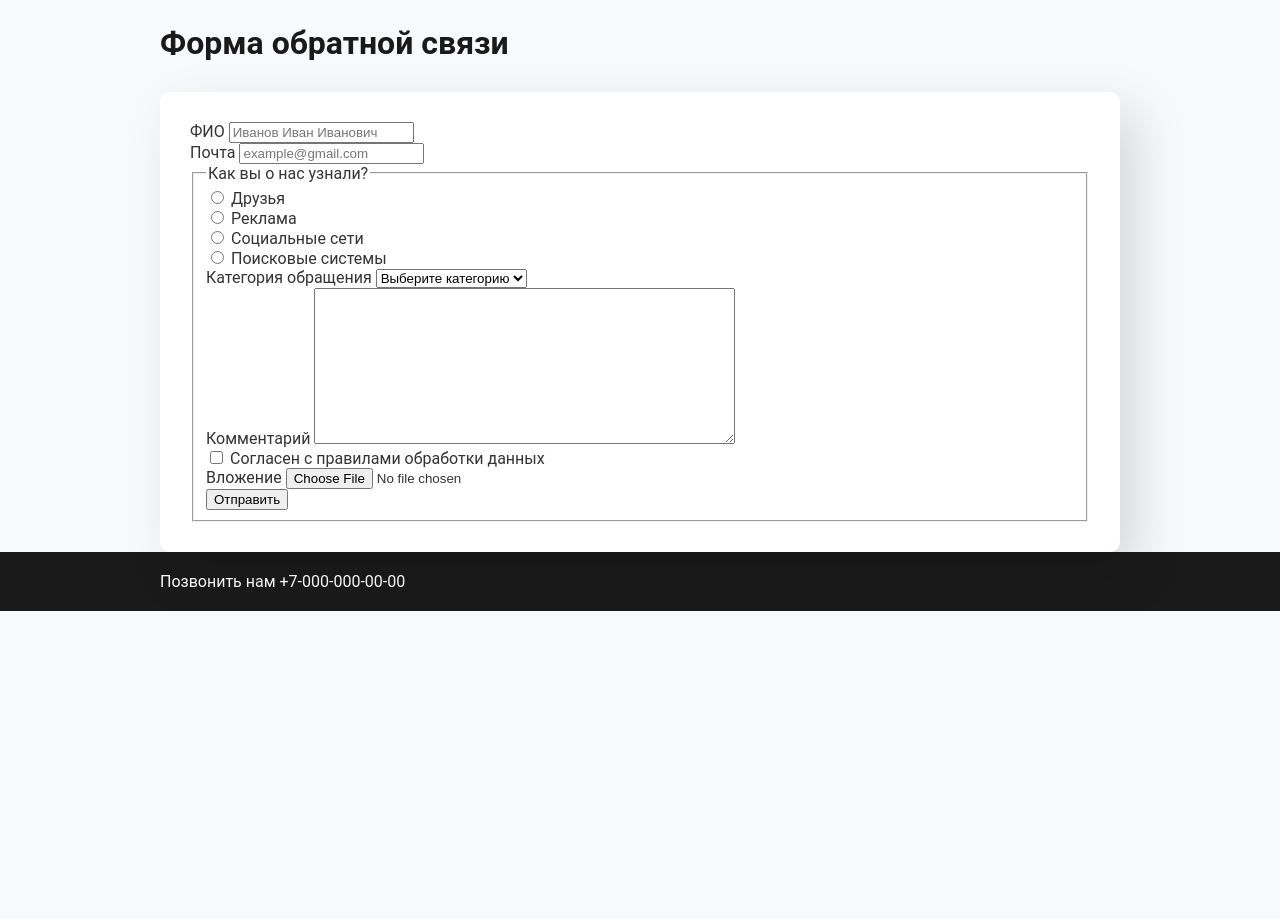
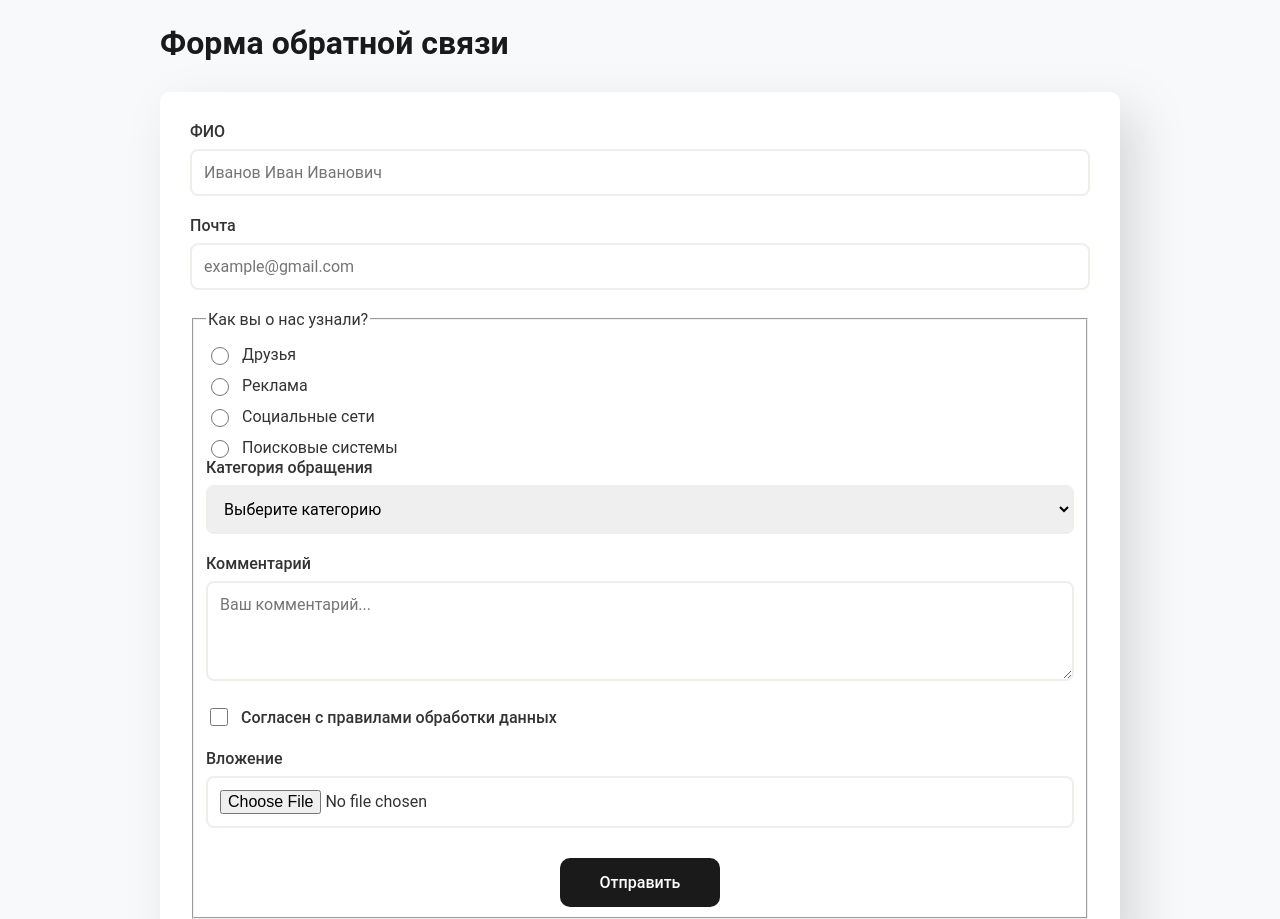
Before and after one commit to jkupr/Kuprianova-web-dev-2025-9, a plain HTML site: page index.html in a window 1280 px wide. Shown: the part 1039-1958 px from the top of the page. Before the commit the page ends 1650 px from the top, so only its background shows below. Drawn offline with Linux system fonts and the light colour scheme.

Commit message:
upgrade index.html

```diff
--- a/index.html
+++ b/index.html
@@ -95,62 +95,64 @@
 
                     <h1>Форма обратной связи</h1>
 
-                    <form method="POST" action="https://httpbin.org/post" enctype="multipart/form-data">
-                        <div>
+                    <form class="order-form" method="POST" action="https://httpbin.org/post" enctype="multipart/form-data">
+                        <div class="form-row">
                             <label for="fio">ФИО</label>
-                            <input type="text" id="fio" name="fio" placeholder="Иванов Иван Иванович" />
+                            <input type="text" id="fio" name="fio" class="form-input" placeholder="Иванов Иван Иванович">
                         </div>
 
-                        <div>
+                        <div class="form-row">
                             <label for="email">Почта</label>
-                            <input type="text" id="email" name="email" placeholder="example@gmail.com" />
+                            <input type="text" id="email" name="email" class="form-input" placeholder="example@gmail.com">
                         </div>
 
-                        <fieldset>
-
+                        <fieldset class="order-part">
                             <legend>Как вы о нас узнали?</legend>
-                            <div>
-                                <input type="radio" name="source" value="friends" id="friends" />
-                                <label for="friend">Друзья</label>
+                            <div class="radio-group">
+                                <div class="radio-option">
+                                    <input type="radio" name="source" value="friends" id="friends">
+                                    <label for="friends">Друзья</label>
                                 </div>
-                            <div>
-                                <input type="radio" name="source" value="ad" id="ad" />
+                                <div class="radio-option">
+                                    <input type="radio" name="source" value="ad" id="ad">
                                     <label for="ad">Реклама</label>
                                 </div>
-                            <div>
-                                <input type="radio" name="source" value="network" id="network" />
+                                <div class="radio-option">
+                                    <input type="radio" name="source" value="network" id="network">
                                     <label for="network">Социальные сети</label>
                                 </div>
-                            <div>
-                                <input type="radio" name="source" value="system" id="system" />
+                                <div class="radio-option">
+                                    <input type="radio" name="source" value="system" id="system">
                                     <label for="system">Поисковые системы</label>
                                 </div>
-                            <div>
+                            </div>
+
+                            <div class="form-row">
                                 <label for="category">Категория обращения</label>
-                                <select name="category" id="category">
+                                <select name="category" id="category" class="form-select">
                                     <option value="">Выберите категорию</option>
                                     <option value="complaint">Жалоба</option>
                                     <option value="offer">Предложение</option>
                                 </select>
                             </div>
 
-                            <div>
+                            <div class="form-row">
                                 <label for="comment">Комментарий</label>
-                                <textarea name="comment" id="comment" cols="50" rows="10"></textarea>
+                                <textarea name="comment" id="comment" class="form-textarea" placeholder="Ваш комментарий..."></textarea>
                             </div>
 
-                            <div>
-                                <input type="checkbox" name="agree" id="agree" required />
+                            <div class="form-row checkbox-row">
+                                <input type="checkbox" name="agree" id="agree" required>
                                 <label for="agree">Согласен с правилами обработки данных</label>
                             </div>
 
-                            <div>
+                            <div class="form-row">
                                 <label for="attachment">Вложение</label>
-                                <input type="file" name="attachment" id="attachment" />
+                                <input type="file" name="attachment" id="attachment" class="form-input">
                             </div>
 
-                            <div>
-                                <button type="submit">Отправить</button>
+                            <div class="form-buttons">
+                                <button type="submit" class="submit-btn">Отправить</button>
                             </div>
                         </fieldset>
                     </form>
```
Lines whose indentation alone changed are shown as unchanged.
